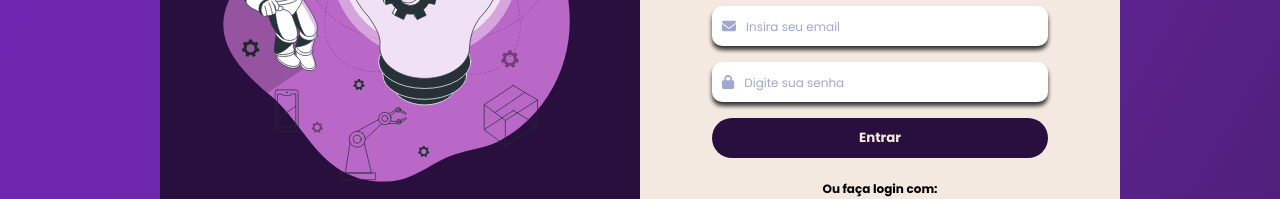
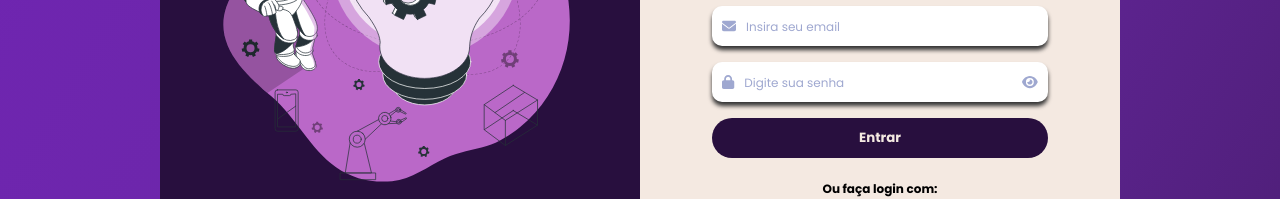
Before and after one commit to giulms/InterConex, a React (Vite) app: page /login in a window 1280 px wide. Shown: the part 321-520 px from the top of the page. Built offline with nearby package versions, Linux system fonts and the light colour scheme.

Commit message:
Adicionar função 'Ver Senha'
Signed-off-by: victorb-s <victorb.santos15@gmail.com>

```diff
--- a/src/components/LoginComponents/atoms/Input.jsx
+++ b/src/components/LoginComponents/atoms/Input.jsx
@@ -1,11 +1,12 @@
 import { InputContainer, IconContainer, InpPrimary, Wrapper } from "./styles"
 
 // eslint-disable-next-line react/prop-types
-export const InputPrimary = ({ placeholder, leftIcon, name, ...rest }) => {
+export const InputPrimary = ({ placeholder, leftIcon, rightIcon, name, ...rest }) => {
   return (<Wrapper>
     <InputContainer>
         {leftIcon ? (<IconContainer>{leftIcon}</IconContainer>) : null}
         <InpPrimary placeholder={placeholder} name={name} {...rest}/>
+        {rightIcon ? (<IconContainer>{rightIcon}</IconContainer>) : null}
     </InputContainer>
     </Wrapper>)
 }
--- a/src/components/LoginComponents/molecules/FormsLogin.jsx
+++ b/src/components/LoginComponents/molecules/FormsLogin.jsx
@@ -1,33 +1,49 @@
 import { ButtonPrimary } from "../atoms/Button";
 import { InputPrimary } from "../atoms/Input";
 
-import { faEnvelope, faLock } from '@fortawesome/free-solid-svg-icons'
+import { faEnvelope, faLock, faEye, faEyeSlash } from '@fortawesome/free-solid-svg-icons'
 import {FontAwesomeIcon} from '@fortawesome/react-fontawesome'
 
 import styles from './molecules.module.css'
+import { useState } from "react";
+import { useNavigate } from "react-router-dom";
 
-// eslint-disable-next-line react/prop-types
-export const FormsLogin = ({ handleSetIsLogin }) => {
+export const FormsLogin = () => {
+  const [showPassword, setShowPassword] = useState(false);
+
+  const navigateFeed = useNavigate();
+
+  const handleSubmitForm = () => {
+    navigateFeed('/');
+  }
+
+  const handleShowPassword = () => {
+    setShowPassword(!showPassword);
+  }
+
   return (
-    <form action="">
+    <form action="" onSubmit={handleSubmitForm}>
       <InputPrimary
         leftIcon={<FontAwesomeIcon icon={faEnvelope} className={styles.iconeInput}/>}
         name="email"
         type="email"
         title="Login"
         placeholder="Insira seu email"
+        spellcheck="false"
         required
       />
 
       <InputPrimary
         leftIcon={<FontAwesomeIcon icon={faLock} className={styles.iconeInput}/>}
         name="senha"
-        type="password"
+        type={showPassword ? "text" : "password"}
         title="Senha"
         placeholder="Digite sua senha"
+        spellcheck="false"
         required
+        rightIcon={<FontAwesomeIcon icon={showPassword ? faEyeSlash : faEye} className={styles.iconeInputRight} onClick={handleShowPassword} />}
       />
-        <ButtonPrimary type="submit" title="Entrar" onClick={handleSetIsLogin}/>
+        <ButtonPrimary type="submit" title="Entrar"/>
     </form>
   )
 }
--- a/src/components/LoginComponents/molecules/FormsRegistro.jsx
+++ b/src/components/LoginComponents/molecules/FormsRegistro.jsx
@@ -1,20 +1,34 @@
 import { ButtonPrimary } from "../atoms/Button";
 import { InputPrimary } from "../atoms/Input";
 
-import { faEnvelope, faLock, faUser } from '@fortawesome/free-solid-svg-icons'
+import { faEnvelope, faLock, faUser, faEye, faEyeSlash } from '@fortawesome/free-solid-svg-icons'
 import {FontAwesomeIcon} from '@fortawesome/react-fontawesome'
 
 import styles from './molecules.module.css'
+import { useState } from "react";
+import { useNavigate } from "react-router-dom";
 
-// eslint-disable-next-line react/prop-types
-export const FormsRegistro = ({ handleSetIsLogin }) => {
+export const FormsRegistro = () => {
+  const [showPassword, setShowPassword] = useState(false);
+
+  const navigateFeed = useNavigate();
+
+  const handleSubmitForm = () => {
+    navigateFeed('/');
+  }
+
+  const handleShowPassword = () => {
+    setShowPassword(!showPassword);
+  };
+
   return (
-    <form action="">
+    <form action="" onSubmit={handleSubmitForm}>
         <InputPrimary
            leftIcon={<FontAwesomeIcon icon={faUser} className={styles.iconeInput}/>}
            name="nome"
            type="text"
            placeholder="Insira seu nome completo"
+           spellcheck="false"
            required
         />
 
@@ -23,17 +37,20 @@ export const FormsRegistro = ({ handleSetIsLogin }) => {
             name="email"
             type="email"
             placeholder="Informe seu email"
+            spellcheck="false"
             required
         />
 
         <InputPrimary
             leftIcon={<FontAwesomeIcon icon={faLock} className={styles.iconeInput}/>}
             name="senha"
-            type="password"
+            type={showPassword ? "text" : "password"}
             placeholder="Digite sua senha"
+            spellcheck="false"
+            rightIcon={<FontAwesomeIcon icon={showPassword ? faEye : faEyeSlash} className={styles.iconeInputRight} onClick={handleShowPassword}/>}
             required
         />
-            <ButtonPrimary type="submit" title="Registrar" onClick={handleSetIsLogin}/>
+            <ButtonPrimary type="submit" title="Registrar"/>
     </form>
   )
 }
--- a/src/components/LoginComponents/molecules/molecules.module.css
+++ b/src/components/LoginComponents/molecules/molecules.module.css
@@ -2,3 +2,9 @@
     color: #9FA8D0;
     font-size: 14px;
 }
+
+.iconeInputRight{
+    color: #9FA8D0;
+    font-size: 14px;
+    cursor: pointer;
+}
--- a/src/components/LoginComponents/organisms/LoginFormsOrg.jsx
+++ b/src/components/LoginComponents/organisms/LoginFormsOrg.jsx
@@ -39,13 +39,9 @@ const containerVariants = {
 }
 
 // eslint-disable-next-line react/prop-types
-export const LoginForms = ({ handleSetIsLogin }) => {
+export const LoginForms = () => {
   return (
     <LoginFormsContainer
-      onSubmit={(event) => {
-        event.preventDefault();
-      }}
-
       variants={containerVariants}
       initial="initial"
       animate="animate"
@@ -60,7 +56,7 @@ export const LoginForms = ({ handleSetIsLogin }) => {
           <h1>Faça Login</h1>
         </TextContainer>
 
-        <FormsLogin handleSetIsLogin={handleSetIsLogin} />
+        <FormsLogin />
         <p>Ou faça login com:</p>
 
         <LoginRow>
--- a/src/components/LoginComponents/organisms/RegistroFormsOrg.jsx
+++ b/src/components/LoginComponents/organisms/RegistroFormsOrg.jsx
@@ -40,13 +40,9 @@ const containerVariants = {
 
 
 // eslint-disable-next-line react/prop-types
-export const RegistroForms = ({ handleSetIsLogin }) => {
+export const RegistroForms = () => {
   return (
     <RegistroFormsContainer
-      onSubmit={(event) => {
-        event.preventDefault();
-      }}
-
       variants={containerVariants}
       initial="initial"
       animate="animate"
@@ -60,7 +56,7 @@ export const RegistroForms = ({ handleSetIsLogin }) => {
           <h1>Cadastre-se!</h1>
         </TextContainer>
 
-        <FormsRegistro handleSetIsLogin={handleSetIsLogin} />
+        <FormsRegistro />
         <p>Ou registre-se com:</p>
 
         <RegistroRow>
```
